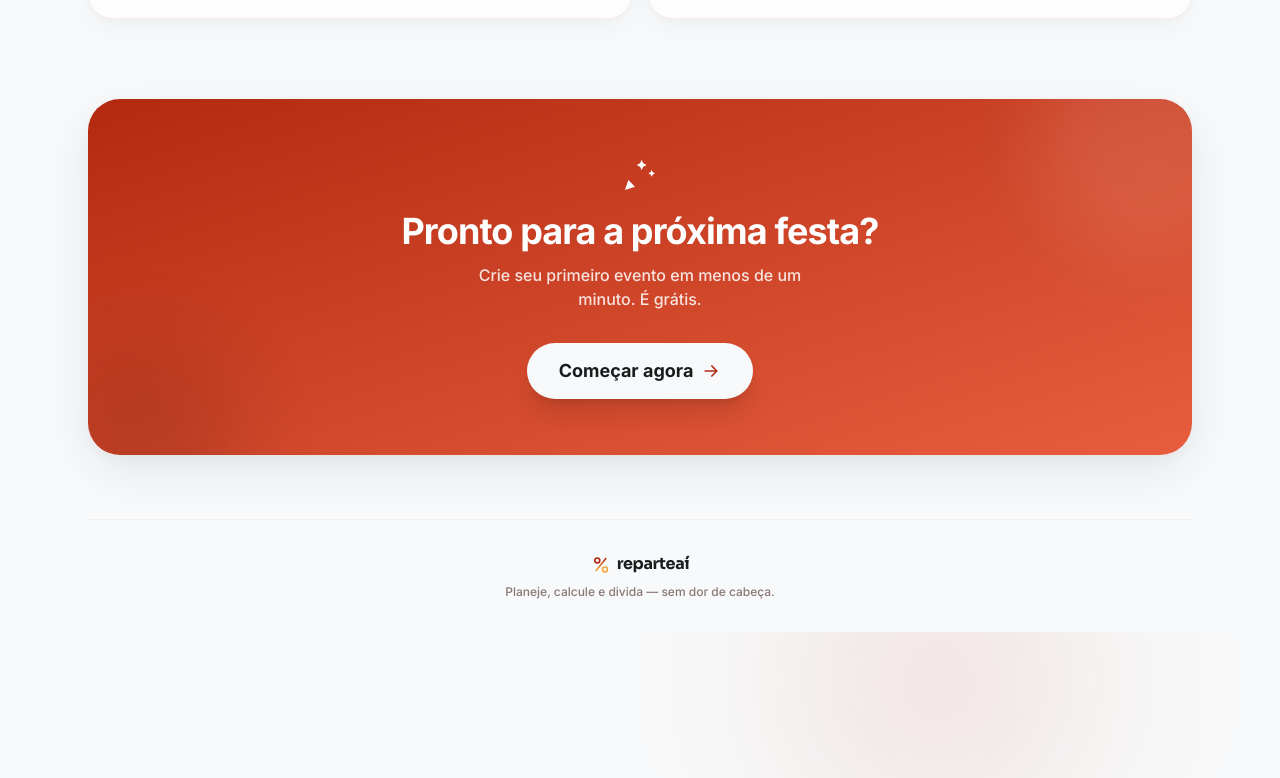
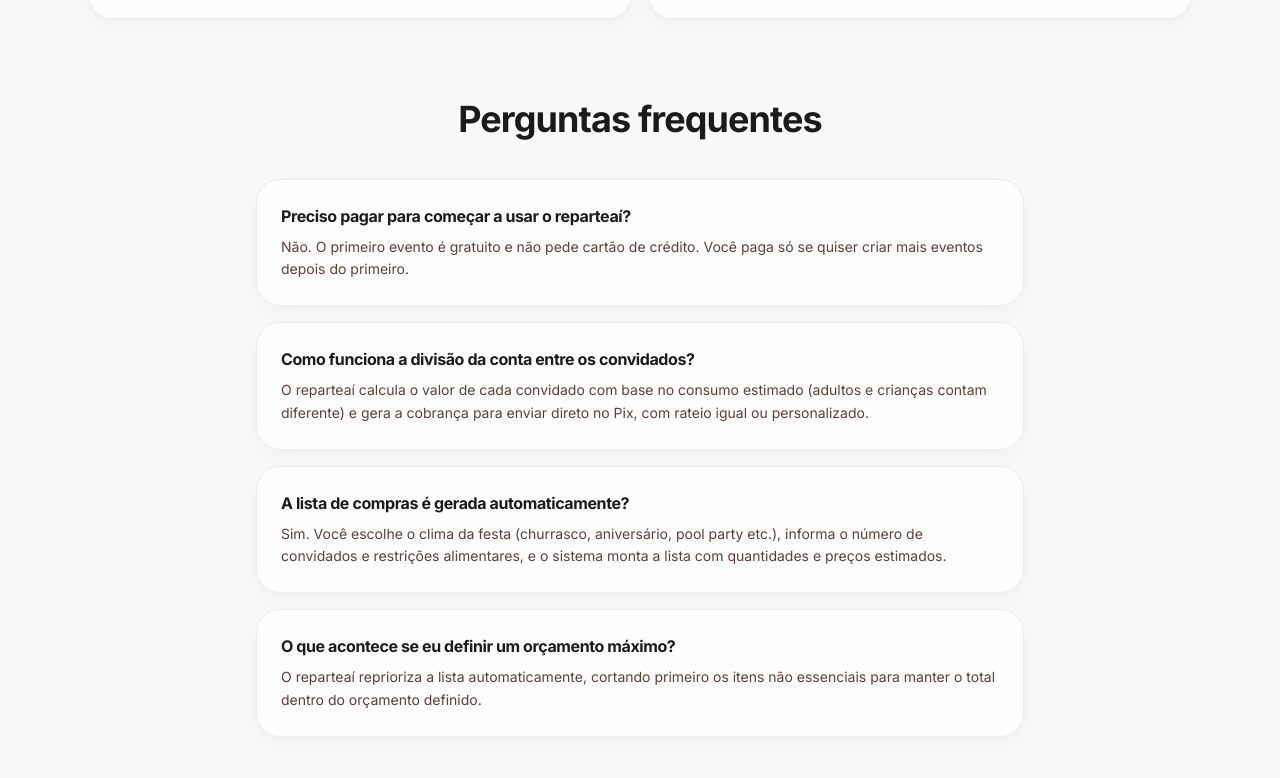
Before and after one commit to ZynnSoftware/smart-party-web, a React (Vite) app: page / in a window 1280 px wide. Shown: the part 1362-2140 px from the top of the page. Built offline with nearby package versions, Linux system fonts and the light colour scheme; no server answers.

Commit message:
feat: implement SEO-optimized landing page, public project documentation, and refine security policies

```diff
--- a/index.html
+++ b/index.html
@@ -27,6 +27,8 @@
     />
     <meta property="og:url" content="https://www.reparteai.com.br/" />
     <meta property="og:image" content="https://www.reparteai.com.br/moods/mood_classic_barbecue.png" />
+    <meta property="og:image:width" content="1024" />
+    <meta property="og:image:height" content="1024" />
     <meta property="og:locale" content="pt_BR" />
 
     <!-- Twitter/X card -->
--- a/src/auth/SignedOutLanding.tsx
+++ b/src/auth/SignedOutLanding.tsx
@@ -14,6 +14,42 @@
   description:
     'Planejador de festas com IA: lista de compras automática, orçamento inteligente e divisão da conta no Pix.',
   logo: 'https://www.reparteai.com.br/favicon.svg',
+}
+
+const FAQ_ITEMS = [
+  {
+    question: 'Preciso pagar para começar a usar o reparteaí?',
+    answer:
+      'Não. O primeiro evento é gratuito e não pede cartão de crédito. Você paga só se quiser criar mais eventos depois do primeiro.',
+  },
+  {
+    question: 'Como funciona a divisão da conta entre os convidados?',
+    answer:
+      'O reparteaí calcula o valor de cada convidado com base no consumo estimado (adultos e crianças contam diferente) e gera a cobrança para enviar direto no Pix, com rateio igual ou personalizado.',
+  },
+  {
+    question: 'A lista de compras é gerada automaticamente?',
+    answer:
+      'Sim. Você escolhe o clima da festa (churrasco, aniversário, pool party etc.), informa o número de convidados e restrições alimentares, e o sistema monta a lista com quantidades e preços estimados.',
+  },
+  {
+    question: 'O que acontece se eu definir um orçamento máximo?',
+    answer:
+      'O reparteaí reprioriza a lista automaticamente, cortando primeiro os itens não essenciais para manter o total dentro do orçamento definido.',
+  },
+] as const
+
+const FAQ_JSON_LD = {
+  '@context': 'https://schema.org',
+  '@type': 'FAQPage',
+  mainEntity: FAQ_ITEMS.map((item) => ({
+    '@type': 'Question',
+    name: item.question,
+    acceptedAnswer: {
+      '@type': 'Answer',
+      text: item.answer,
+    },
+  })),
 }
 
 const STEPS = [
@@ -67,7 +103,7 @@
         title="reparteaí — a festa perfeita começa com um plano"
         description="Lista de compras, orçamento e divisão da conta calculados em segundos. Você só se preocupa em receber bem."
         path="/"
-        jsonLd={ORGANIZATION_JSON_LD}
+        jsonLd={[ORGANIZATION_JSON_LD, FAQ_JSON_LD]}
       />
       <TopBar />
 
@@ -256,6 +292,27 @@
           </div>
         </section>
 
+        {/* ─── Perguntas frequentes ─── */}
+        <section className="pb-20">
+          <div className="mb-10 text-center">
+            <h2 className="text-3xl font-extrabold tracking-tight text-on-surface sm:text-4xl">
+              Perguntas frequentes
+            </h2>
+          </div>
+
+          <div className="mx-auto grid max-w-3xl gap-4">
+            {FAQ_ITEMS.map((item) => (
+              <div
+                key={item.question}
+                className="rounded-3xl border border-outline-variant/30 bg-surface-container-lowest/70 p-6 shadow-[var(--shadow-card)] backdrop-blur-sm"
+              >
+                <h3 className="font-extrabold tracking-tight text-on-surface">{item.question}</h3>
+                <p className="mt-2 text-sm leading-relaxed text-on-surface-variant">{item.answer}</p>
+              </div>
+            ))}
+          </div>
+        </section>
+
         {/* ─── CTA final ─── */}
         <section className="pb-16">
           <div className="relative overflow-hidden rounded-[32px] bg-gradient-to-br from-primary to-primary-container p-10 text-center shadow-[var(--shadow-floating)] sm:p-14">
--- a/src/components/Seo.tsx
+++ b/src/components/Seo.tsx
@@ -12,7 +12,7 @@
   noindex?: boolean
   image?: string
   /** Structured data (schema.org) to embed as JSON-LD. Omit if the page has nothing to describe. */
-  jsonLd?: Record<string, unknown>
+  jsonLd?: Record<string, unknown> | Record<string, unknown>[]
 }
 
 export function Seo({ title, description, path, noindex = false, image = DEFAULT_IMAGE, jsonLd }: SeoProps) {
@@ -30,13 +30,20 @@
       <meta property="og:description" content={description} />
       <meta property="og:url" content={url} />
       <meta property="og:image" content={image} />
+      <meta property="og:image:width" content="1024" />
+      <meta property="og:image:height" content="1024" />
 
       <meta name="twitter:card" content="summary_large_image" />
       <meta name="twitter:title" content={title} />
       <meta name="twitter:description" content={description} />
       <meta name="twitter:image" content={image} />
 
-      {jsonLd && <script type="application/ld+json">{JSON.stringify(jsonLd)}</script>}
+      {jsonLd &&
+        (Array.isArray(jsonLd) ? jsonLd : [jsonLd]).map((entry, index) => (
+          <script key={index} type="application/ld+json">
+            {JSON.stringify(entry)}
+          </script>
+        ))}
     </Helmet>
   )
 }
```
Also changed, not shown: public/llms.txt (added), 1 other file (tests, documents, lock files or other folders).
